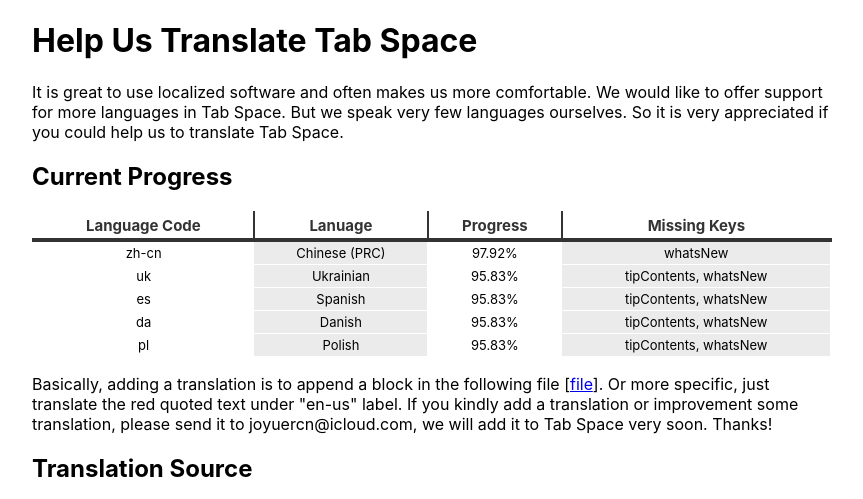
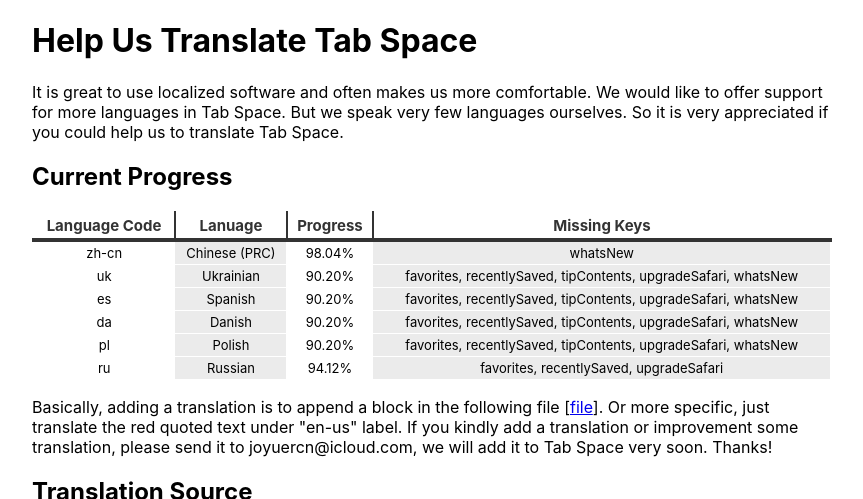
Before and after one commit to yuanzhoucq/Tab-Space, a Jekyll site: the page translate.html, which Jekyll copies as it is, in a window 1280 px wide, cut to the strip 0-499 px from the top of the page. Shown: the whole strip, without its empty margins (208-1071 px from the left). Built offline with Jekyll 4.4.1, drawn with Linux system fonts in a browser that asks for light colours.

Commit message:
- add Russian thanks to levptrov@icloud.com - improve translation process - fix node env with building - update redirect link

```diff
--- a/admin/package.json
+++ b/admin/package.json
@@ -4,8 +4,8 @@
   "private": true,
   "scripts": {
     "serve": "vue-cli-service serve",
-    "build": "export TABSPACE=prod && vue-cli-service build && bash deploy.sh",
-    "build-beta": "export TABSPACE=beta && vue-cli-service build && rm -r ../beta && mv dist ../beta",
+    "build": "vue-cli-service build && bash deploy.sh",
+    "build-beta": "vue-cli-service build --mode development && rm -r ../beta && mv dist ../beta",
     "lint": "vue-cli-service lint"
   },
   "dependencies": {
--- a/admin/src/config.js
+++ b/admin/src/config.js
@@ -1,3 +1,3 @@
 export default {
-    staticResourceEndpoint: process.env.TABSPACE === "prod" ? "http://tabspacestatic.joyuer.cn" : "http://static.mytab.space"
+    staticResourceEndpoint: process.env.NODE_ENV === "production" ? "http://tabspacestatic.joyuer.cn" : "http://static.mytab.space"
 }
--- a/admin/src/constants.js
+++ b/admin/src/constants.js
@@ -10,6 +10,7 @@
         {code: "da", name: "Danish"},
         {code: "en-us", name: "English"},
         {code: "pl", name: "Polish"},
+        {code: "ru", name: "Russian"},
         {code: "es", name: "Spanish"},
         {code: "uk", name: "Ukrainian"},
     ]
--- a/translate.html
+++ b/translate.html
@@ -68,48 +68,12 @@
     languages in Tab Space. But we speak very few languages ourselves. So it is very appreciated if you could help us to
     translate Tab Space.</p>
   <h2>Current Progress</h2>
-  <table class="greyGridTable">
-    <thead>
-      <tr>
-        <th class="lang-th">Language Code</th>
-        <th class="name-th">Lanuage</th>
-        <th class="progress-th">Progress</th>
-        <th class="missingkeys-th">Missing Keys</th>
-      </tr>
-    </thead>
-    <tbody>
-      <tr>
-        <td class="lang-td td_text">zh-cn</td>
-        <td class="name-td td_text">Chinese (PRC)</td>
-        <td class="progress-td td_text">97.92%</td>
-        <td class="missingkeys-td td_text">whatsNew</td>
-      </tr>
-      <tr>
-        <td class="lang-td td_text">uk</td>
-        <td class="name-td td_text">Ukrainian</td>
-        <td class="progress-td td_text">95.83%</td>
-        <td class="missingkeys-td td_text">tipContents, whatsNew</td>
-      </tr>
-      <tr>
-        <td class="lang-td td_text">es</td>
-        <td class="name-td td_text">Spanish</td>
-        <td class="progress-td td_text">95.83%</td>
-        <td class="missingkeys-td td_text">tipContents, whatsNew</td>
-      </tr>
-      <tr>
-        <td class="lang-td td_text">da</td>
-        <td class="name-td td_text">Danish</td>
-        <td class="progress-td td_text">95.83%</td>
-        <td class="missingkeys-td td_text">tipContents, whatsNew</td>
-      </tr>
-      <tr>
-        <td class="lang-td td_text">pl</td>
-        <td class="name-td td_text">Polish</td>
-        <td class="progress-td td_text">95.83%</td>
-        <td class="missingkeys-td td_text">tipContents, whatsNew</td>
-      </tr>
-    </tbody>
-  </table>
+  <table class="greyGridTable"><thead><tr><th class="lang-th">Language Code</th><th class="name-th">Lanuage</th><th class="progress-th">Progress</th><th class="missingkeys-th">Missing Keys</th></tr></thead><tbody ><tr ><td class="lang-td td_text">zh-cn</td><td class="name-td td_text">Chinese (PRC)</td><td class="progress-td td_text">98.04%</td><td class="missingkeys-td td_text">whatsNew</td></tr>
+<tr ><td class="lang-td td_text">uk</td><td class="name-td td_text">Ukrainian</td><td class="progress-td td_text">90.20%</td><td class="missingkeys-td td_text">favorites, recentlySaved, tipContents, upgradeSafari, whatsNew</td></tr>
+<tr ><td class="lang-td td_text">es</td><td class="name-td td_text">Spanish</td><td class="progress-td td_text">90.20%</td><td class="missingkeys-td td_text">favorites, recentlySaved, tipContents, upgradeSafari, whatsNew</td></tr>
+<tr ><td class="lang-td td_text">da</td><td class="name-td td_text">Danish</td><td class="progress-td td_text">90.20%</td><td class="missingkeys-td td_text">favorites, recentlySaved, tipContents, upgradeSafari, whatsNew</td></tr>
+<tr ><td class="lang-td td_text">pl</td><td class="name-td td_text">Polish</td><td class="progress-td td_text">90.20%</td><td class="missingkeys-td td_text">favorites, recentlySaved, tipContents, upgradeSafari, whatsNew</td></tr>
+<tr ><td class="lang-td td_text">ru</td><td class="name-td td_text">Russian</td><td class="progress-td td_text">94.12%</td><td class="missingkeys-td td_text">favorites, recentlySaved, upgradeSafari</td></tr></tbody></table>
 
   <p>Basically, adding a translation is to append a block in the following file [<a
       href="https://github.com/yuanzhoucq/Tab-Space/blob/master/admin/src/lang.json">file</a>]. Or more specific, just
```
Also changed, not shown: admin/src/lang.json (+71 -8 lines), admin/src/tips.json (+12 -0 lines), admin/validate_translation.js (+8 -5 lines), index.md (+1 -1 lines), README.md.
